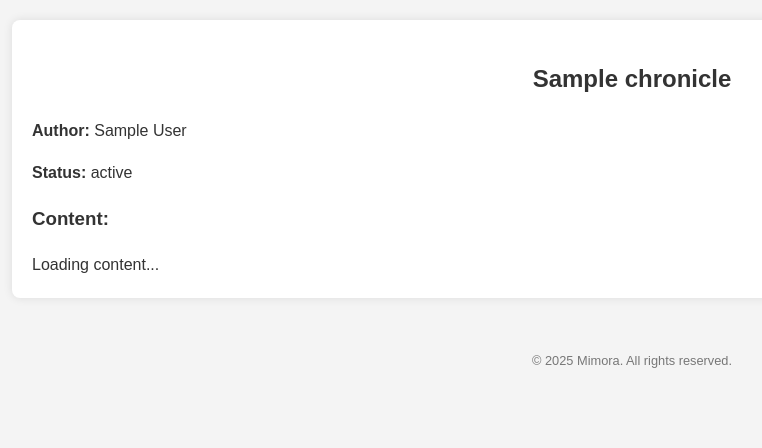
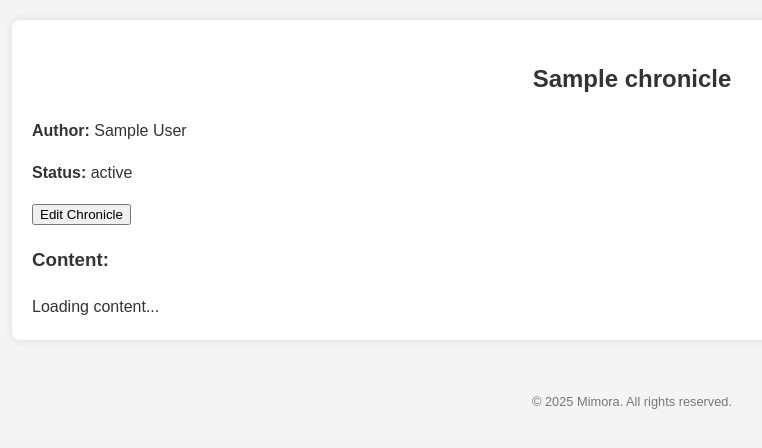
Before and after one commit to khalannil/mimora-web-app, a Flask app: template templates/chronicle_detail.html in a window 1280 px wide. Shown: the part 125-573 px from the top of the page, without its empty margins (8-770 px from the left). Run offline with Flask 3, Linux system fonts and the light colour scheme; the template is opened without the code that fills it: most values are stand-ins (such as "Sample title", 1, 10 or a date in 2020).

Commit message:
Update templates/chronicle_detail.html

```diff
--- a/templates/chronicle_detail.html
+++ b/templates/chronicle_detail.html
@@ -14,6 +14,7 @@
         <h2>{{ chronicle.title }}</h2>
         <p><strong>Author:</strong> {{ chronicle.author }}</p>
         <p><strong>Status:</strong> {{ chronicle.status }}</p>
+        <button onclick="window.location.href='/chronicle/{{ chronicle.id }}/edit'">Edit Chronicle</button>
         <h3>Content:</h3>
         <div id="chronicle-content">Loading content...</div>
     </main>
```
